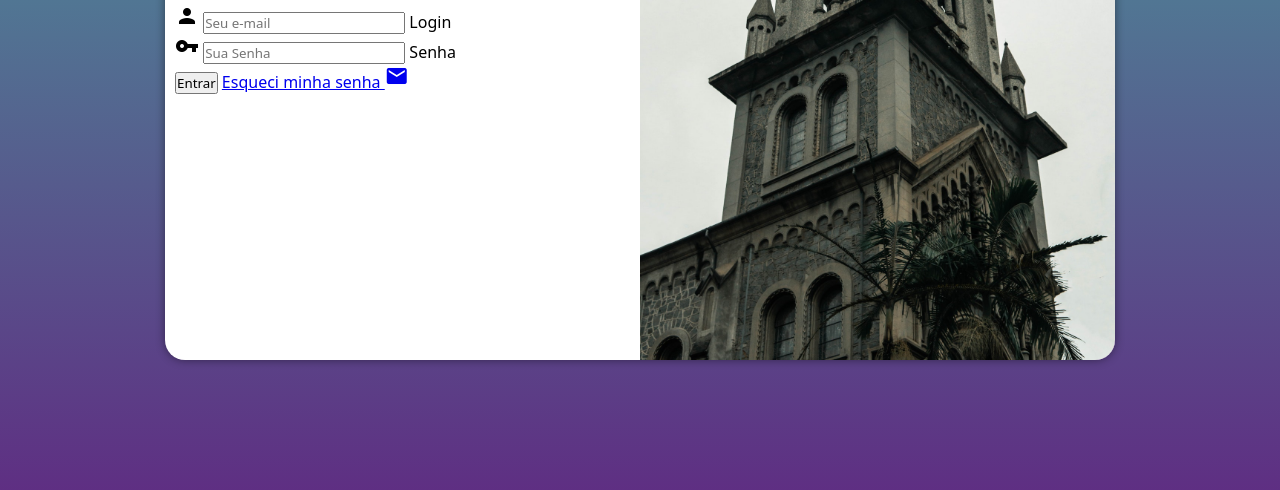
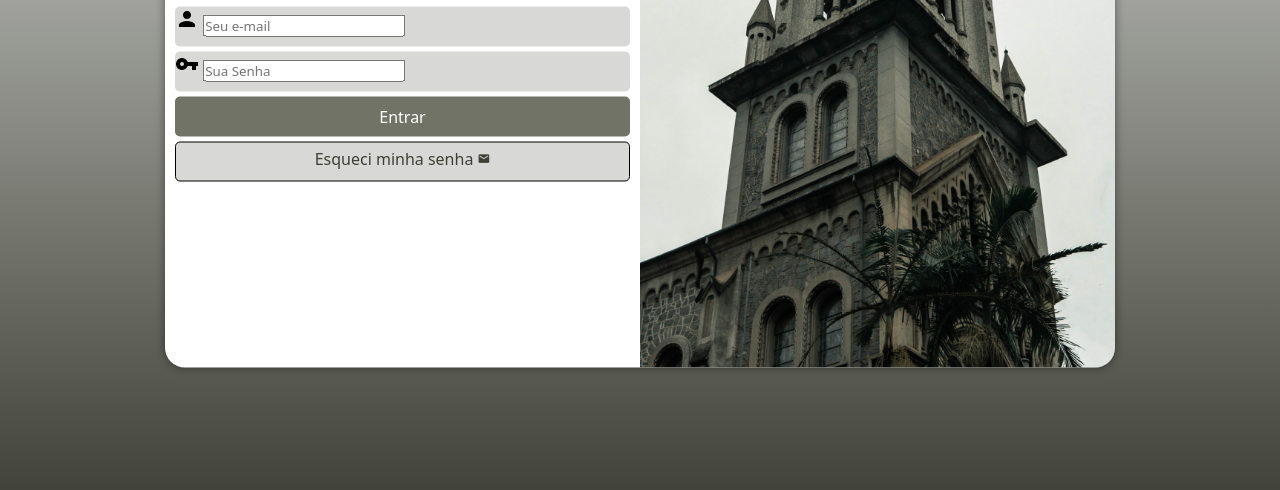
Before and after one commit to GryzzlyBR/projeto-login, a plain HTML site: page index.html in a window 1280 px wide. Shown: the part 290-780 px from the top of the page. Drawn offline with Linux system fonts and the light colour scheme.

Commit message:
formularios

```diff
--- a/estilos/mediaqueries.css
+++ b/estilos/mediaqueries.css
@@ -1,14 +1,8 @@
 @charset "UTF-8";
-
-/*
-    Cores
-    verde: #49a09d
-    lilás: #5f2c82
-*/
 
 @media screen and (min-width: 768px) and (max-width: 992px) {
     body {
-        background-image: linear-gradient(to top, #5f2c82, #49a09d);
+        background-image: linear-gradient(to top, #3E4035, #D8D9D7);
     }
 
     section#login {
@@ -29,7 +23,7 @@
 
 @media screen and (min-width: 992px ) {
     body {
-        background-image: linear-gradient(to top, #5f2c82, #49a09d);
+        background-image: linear-gradient(to top, #3E4035, #D8D9D7);
     }
 
     section#login {
--- a/estilos/style.css
+++ b/estilos/style.css
@@ -14,7 +14,7 @@
 }
 
 body, html {
-    background-color: #5f2c82;
+    background-color: #D8D9D7;
     height: 100vh;
     width: 100vw;
 }
@@ -34,7 +34,7 @@ section#login {
 
     background-color: white;
     width: 250px;
-    height: 500px;
+    height: 515px;
     border-radius: 20px;
     box-shadow: 0px 0px 10px rgba(0, 0, 0, 0.450);
 
@@ -44,7 +44,7 @@ section#login {
 
 section#login > div#imagem {
     display: block;
-    background: #5f2c82 url(../imagens/tela.jpg) no-repeat;
+    background: #3E4035 url(../imagens/tela.jpg) no-repeat;
     background-size: cover;
     background-position: left bottom;
     height: 200px;
@@ -62,4 +62,57 @@ div#formulario > h1 {
 
 div#formulario > p {
     font-size: 0.8em;
+    margin-bottom: 10px;
 }
+
+form > div.campo {
+    background-color: #D8D9D7;
+    display: block;
+    width: 100%;
+    height: 40px;
+    border-radius: 5px;
+    margin: 5px 0px;
+}
+
+div.campo > label {
+    display: none;
+}
+
+form > input[type="submit"] {
+    display: block;
+    font-size: 1em;
+    width: 100%;
+    height: 40px;
+    background-color:#717366;
+    color: white;
+    border: black;
+    border-radius: 5px;
+    cursor: pointer;
+}
+
+form > input[type="submit"]:hover {
+    background-color: #54564b;
+}
+
+form > a.botao {
+    display: block;
+    text-align: center;
+    font-size: 1em;
+    width: 100%;
+    height: 40px;
+    padding-top: 5px;
+    margin-top: 5px;
+    color: #3E4035;
+    background-color: #D8D9D7;
+    border: 1px solid black;
+    border-radius: 5px;
+    text-decoration: none;
+}
+
+form > a.botao:hover {
+    background-color: #717366;
+}
+
+form > a.botao > span {
+    font-size: .8em;
+}
--- a/index.html
+++ b/index.html
@@ -18,7 +18,7 @@
             <div id="formulario">
                 <h1>Login</h1>
                 <p>Seja bem vindo(a) novamente. Faça login para acessar sua conta e poder fazer configurações no seu ambiente.</p>
-                <form action="login.php" method="post" autocomplete="on">
+                <form class="formulario " action="login.php" method="post" autocomplete="on">
                     <div class="campo">
                         <span class="material-icons">person</span>
                         <input type="email" name="login" id="ilogin" placeholder="Seu e-mail" autocomplete="email" required maxlength="30">
@@ -32,7 +32,7 @@
 
                     </div>
                     <input type="submit" value="Entrar">
-                    <a href="esqueci.html">
+                    <a href="esqueci.html" class="botao">
                         Esqueci minha senha <span class="material-icons">mail</span>
                     </a>
                 </form>
```
